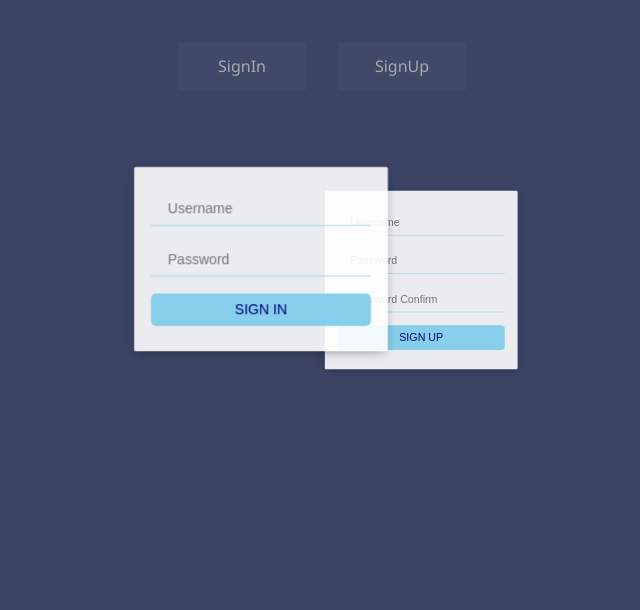
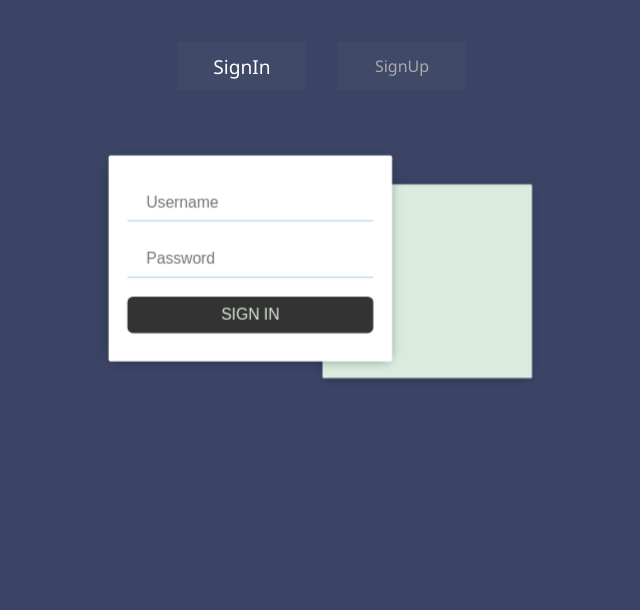
Before and after one commit to songlairui/Combo-the-road, a website: page 20_login_form/index.html in a window 1280 px wide. Shown: the part 134-744 px from the top of the page, without its empty margins (288-928 px from the left). Drawn offline with Linux system fonts and the light colour scheme.

Commit message:
优化事件委托。

```diff
--- a/20_login_form/index.html
+++ b/20_login_form/index.html
@@ -10,7 +10,7 @@
 </head>
 
 <body>
-  <main data-active='none'>
+  <main data-active='signin'>
     <nav class="label">
       <ul>
         <li data-target='signin'>SignIn</li>
--- a/20_login_form/scripts/index.js
+++ b/20_login_form/scripts/index.js
@@ -12,6 +12,8 @@ document.addEventListener('DOMContentLoaded', function() {
           return
         }
         switchMain(e.target.dataset.target, main)
+          // 在这儿捕获了行为，后边的不执行了
+        return
       }
       // 如果登录或注册面板被点击，则切换其到焦点状态
       let clickedBoard = searchEl('[class^="sign"]', e)
@@ -23,6 +25,8 @@ document.addEventListener('DOMContentLoaded', function() {
           switchMain(targetActive, main)
           e.preventDefault()
         }
+        // 在这儿捕获了行为，后边的不执行了
+        return
       }
 
     })
--- a/20_login_form/styles/main.css
+++ b/20_login_form/styles/main.css
@@ -91,7 +91,7 @@ main[data-active='signup']>nav li[data-target='signup'] {
 }
 
 main>.boards {
-  transform: translateZ(-300px);
+  transform: translateZ(-200px);
   transform-style: preserve-3d;
 }
 
@@ -193,13 +193,15 @@ main[data-active='signup']>.boards>.signup>.board {
 }
 
 .form {
-  background: rgba(255, 255, 255, 0.9);
+  background: rgba(255, 255, 255, 1);
   box-shadow: 0 2px 10px -3px rgba(0, 0, 0, .5);
   border-radius: .1rem;
   margin: 1rem;
   padding: 1rem;
   display: flex;
   flex-flow: column;
+  position: relative;
+  transition: background 1s;
 }
 
 .form input,
@@ -222,6 +224,42 @@ main[data-active='signup']>.boards>.signup>.board {
   text-transform: uppercase;
   color: navy;
   border: none;
-  background: skyblue;
+  background: #333;
+  color: #ded;
   border-radius: .3rem;
 }
+
+
+/* 隐藏后边的表单 */
+
+main>.boards [class^='sign'] .form>* {
+  opacity: 1;
+  transition: opacity 1s
+}
+
+main>.boards [class^='sign'] .form::after {
+  content: '';
+  position: absolute;
+  top: 0;
+  left: 0;
+  right: 0;
+  bottom: 0;
+  background: rgba(0, 0, 0, .0);
+  cursor: pointer;
+  display: none;
+}
+
+main[data-active='signup']>.boards .signin .form,
+main[data-active='signin']>.boards .signup .form {
+  background: rgba(235, 255, 235, .9)
+}
+
+main[data-active='signup']>.boards .signin .form::after,
+main[data-active='signin']>.boards .signup .form::after {
+  display: block;
+}
+
+main[data-active='signup']>.boards .signin .form>*,
+main[data-active='signin']>.boards .signup .form>* {
+  opacity: 0;
+}
```
Lines whose indentation alone changed are shown as unchanged.
